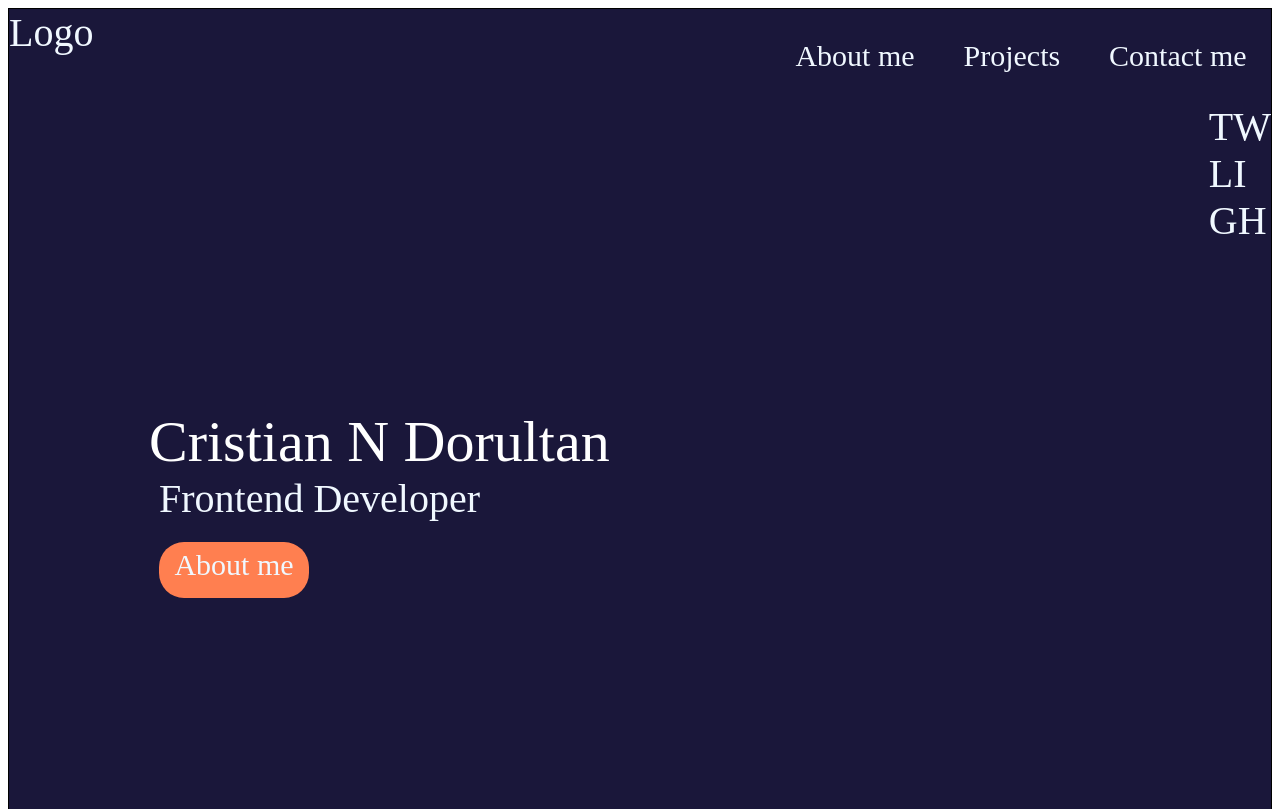
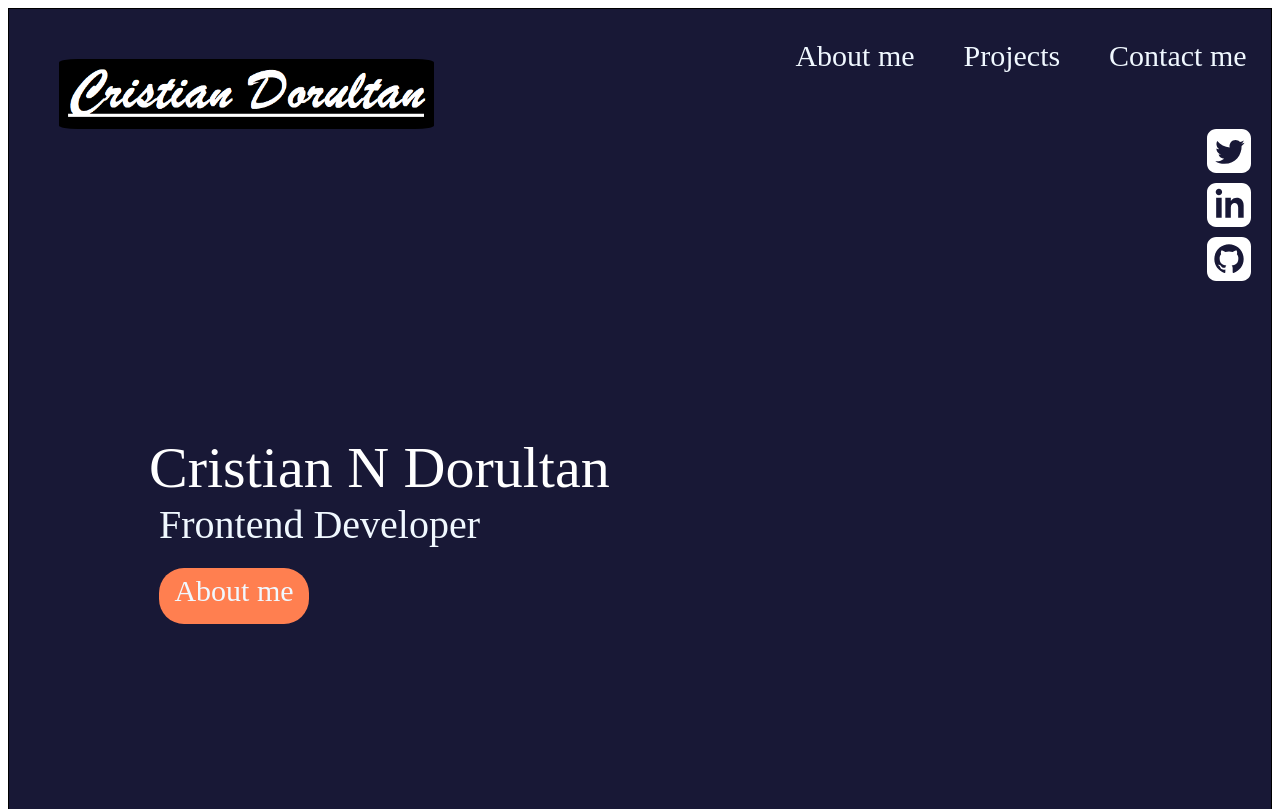
Before and after one commit to Dorultan-C/Portfolio, a plain HTML site: page index.html in a window 1280 px wide. Shown: the top 809 px of the page. Drawn offline with Linux system fonts and the light colour scheme; a web font is replaced by a local one.

Commit message:
finish link in socials

```diff
--- a/index.html
+++ b/index.html
@@ -1,21 +1,27 @@
 <!DOCTYPE html>
 <html lang="en">
   <head>
-  <meta charset="UTF-8">
-  <meta http-equiv="X-UA-Compatible" content="IE=edge">
-  <meta name="viewport" content="width=device-width, initial-scale=1.0">
-  <link rel="stylesheet" href="style.css">
-  <link rel="preconnect" href="https://fonts.googleapis.com">
-  <link rel="preconnect" href="https://fonts.gstatic.com" crossorigin>
-  <link href="https://fonts.googleapis.com/css2?family=Ibarra+Real+Nova:ital,wght@0,100;0,300;0,500;0,600;0,700;1,700&display=swap" rel="stylesheet">
+    <meta charset="UTF-8" />
+    <meta http-equiv="X-UA-Compatible" content="IE=edge" />
+    <meta name="viewport" content="width=device-width, initial-scale=1.0" />
+    <link rel="stylesheet" href="style.css" />
+    <link rel="preconnect" href="https://fonts.googleapis.com" />
+    <link rel="preconnect" href="https://fonts.gstatic.com" crossorigin />
+    <link
+      href="https://fonts.googleapis.com/css2?family=Ibarra+Real+Nova:ital,wght@0,100;0,300;0,500;0,600;0,700;1,700&display=swap"
+      rel="stylesheet"
+    />
     <title>Portfolio Cristian N Dorultan</title>
   </head>
   <body>
     <section class="hero">
       <nav>
-      <div>Logo
-        <!-- <img class="logo" src="./Phottos/Black & White Cristian Dorultan logo.png" alt="Cristian Dorultan black and white photto"> -->
-      </div>
+        <img
+          class="logo"
+          src="./Phottos/Black & White Cristian Dorultan logo.png"
+          alt="Cristian Dorultan black and white photto"
+        />
+
         <ul>
           <li>About me</li>
           <li>Projects</li>
@@ -29,11 +35,46 @@
           <div class="button">About me</div>
         </div>
         <div class="socials">
-      <div class="">TW</div>
-      <div class="">LI</div>
-      <div class="">GH</div>
+          <div><a href="https://twitter.com/d_cristian_n_" class="social">
+            <svg
+              xmlns="http://www.w3.org/2000/svg"
+              fill="#ffffff"
+              width="44"
+              height="44"
+              viewBox="0 0 24 24"
+            >
+              <path
+                d="M19 0h-14c-2.761 0-5 2.239-5 5v14c0 2.761 2.239 5 5 5h14c2.762 0 5-2.239 5-5v-14c0-2.761-2.238-5-5-5zm-.139 9.237c.209 4.617-3.234 9.765-9.33 9.765-1.854 0-3.579-.543-5.032-1.475 1.742.205 3.48-.278 4.86-1.359-1.437-.027-2.649-.976-3.066-2.28.515.098 1.021.069 1.482-.056-1.579-.317-2.668-1.739-2.633-3.26.442.246.949.394 1.486.411-1.461-.977-1.875-2.907-1.016-4.383 1.619 1.986 4.038 3.293 6.766 3.43-.479-2.053 1.08-4.03 3.199-4.03.943 0 1.797.398 2.395 1.037.748-.147 1.451-.42 2.086-.796-.246.767-.766 1.41-1.443 1.816.664-.08 1.297-.256 1.885-.517-.439.656-.996 1.234-1.639 1.697z"
+              />
+            </svg>
+          </a></div>
+          <div><a href="https://www.linkedin.com/in/cristian-nicolae-dorultan-738a10246/" class="social">
+            <svg
+              xmlns="http://www.w3.org/2000/svg"
+              fill="#ffffff"
+              width="44"
+              height="44"
+              viewBox="0 0 24 24"
+            >
+              <path
+                d="M19 0h-14c-2.761 0-5 2.239-5 5v14c0 2.761 2.239 5 5 5h14c2.762 0 5-2.239 5-5v-14c0-2.761-2.238-5-5-5zm-11 19h-3v-11h3v11zm-1.5-12.268c-.966 0-1.75-.79-1.75-1.764s.784-1.764 1.75-1.764 1.75.79 1.75 1.764-.783 1.764-1.75 1.764zm13.5 12.268h-3v-5.604c0-3.368-4-3.113-4 0v5.604h-3v-11h3v1.765c1.396-2.586 7-2.777 7 2.476v6.759z"
+              />
+            </svg>
+          </a></div>
+          <div><a href="https://github.com/Dorultan-C" class="social">
+            <svg
+              xmlns="http://www.w3.org/2000/svg"
+              fill="#ffffff"
+              width="44"
+              height="44"
+              viewBox="0 0 24 24"
+            >
+              <path
+                d="M19 0h-14c-2.761 0-5 2.239-5 5v14c0 2.761 2.239 5 5 5h14c2.762 0 5-2.239 5-5v-14c0-2.761-2.238-5-5-5zm-4.466 19.59c-.405.078-.534-.171-.534-.384v-2.195c0-.747-.262-1.233-.55-1.481 1.782-.198 3.654-.875 3.654-3.947 0-.874-.312-1.588-.823-2.147.082-.202.356-1.016-.079-2.117 0 0-.671-.215-2.198.82-.64-.18-1.324-.267-2.004-.271-.68.003-1.364.091-2.003.269-1.528-1.035-2.2-.82-2.2-.82-.434 1.102-.16 1.915-.077 2.118-.512.56-.824 1.273-.824 2.147 0 3.064 1.867 3.751 3.645 3.954-.229.2-.436.552-.508 1.07-.457.204-1.614.557-2.328-.666 0 0-.423-.768-1.227-.825 0 0-.78-.01-.055.487 0 0 .525.246.889 1.17 0 0 .463 1.428 2.688.944v1.489c0 .211-.129.459-.528.385-3.18-1.057-5.472-4.056-5.472-7.59 0-4.419 3.582-8 8-8s8 3.581 8 8c0 3.533-2.289 6.531-5.466 7.59z"
+              />
+            </svg>
+          </a></div>
         </div>
-
       </div>
     </section>
 
--- a/style.css
+++ b/style.css
@@ -10,7 +10,7 @@ section {
 
 .hero {
 
-  background-color: rgb(26, 23, 58);
+  background-color: rgb(24, 24, 54);
   height: 100vh;
   color: aliceblue;
   font-size: 40px;
@@ -87,8 +87,8 @@ p {
 }
 
 .logo {
-
-  border-radius: 15%;
+  height: 70px;
+  border-radius: 5%;
   margin-top: 50px;
   margin-left: 50px;
 
@@ -107,3 +107,7 @@ p {
 .socials {
   padding-bottom: 200px;
 }
+
+.social {
+  margin: 20px;
+}
```
Lines whose indentation alone changed are shown as unchanged.
